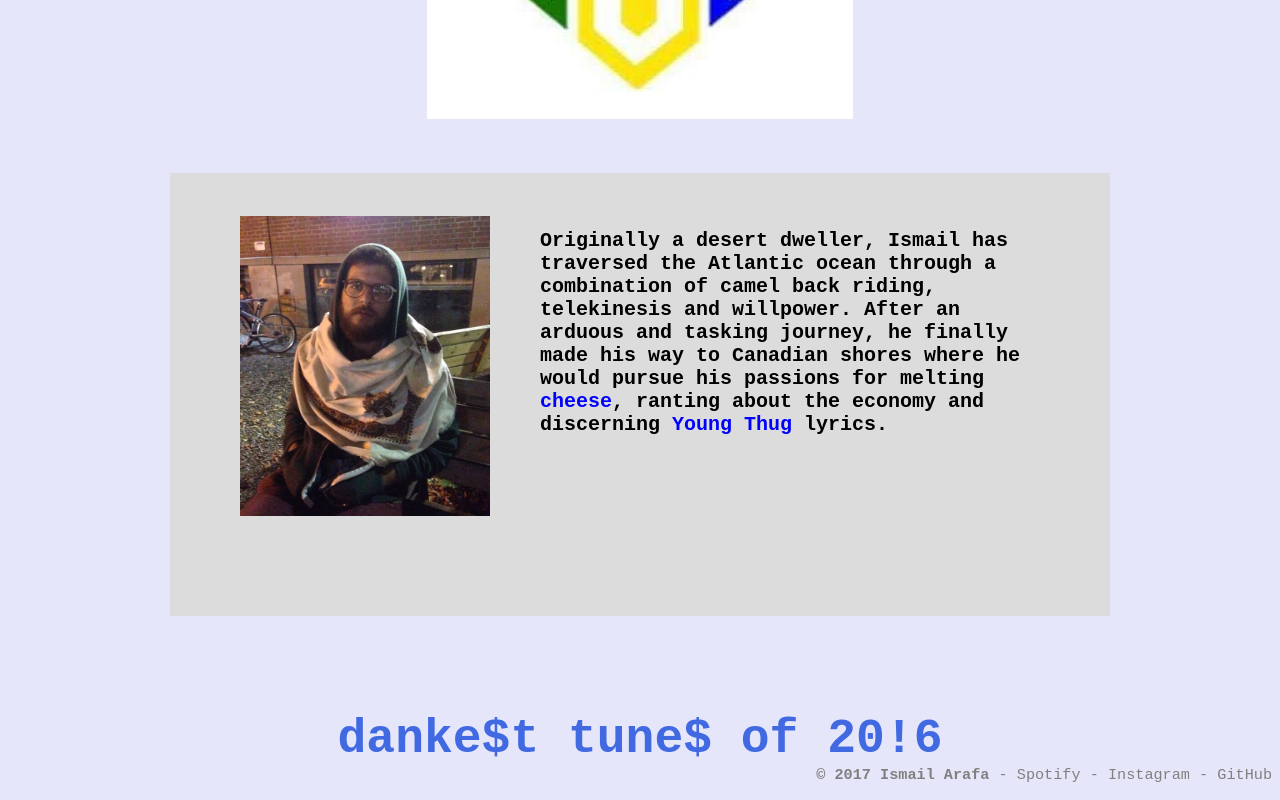
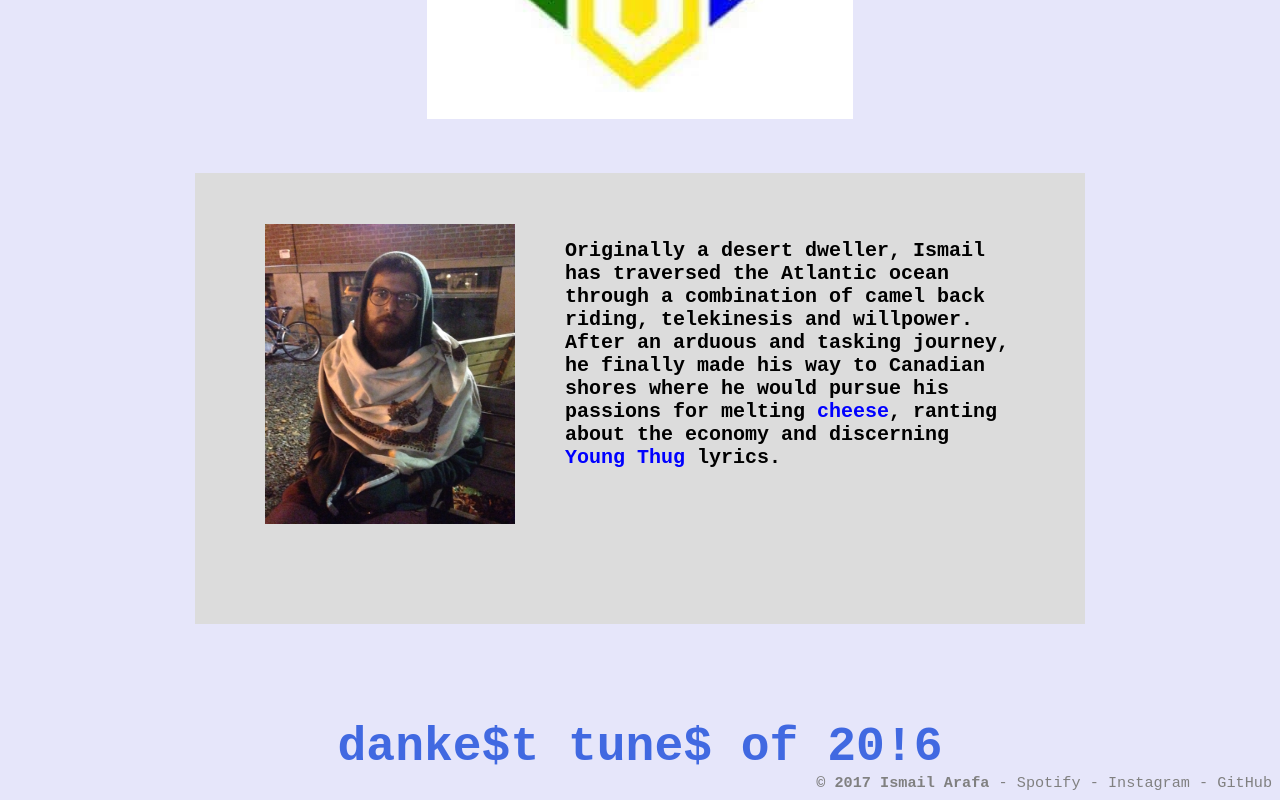
Before and after one commit to ismailarafa/portfolio, a plain HTML site: page index.html in a window 1280 px wide. Shown: the part 598-1398 px from the top of the page. Drawn offline with Linux system fonts and the light colour scheme.

Commit message:
Fix sizes

```diff
--- a/index.html
+++ b/index.html
@@ -25,12 +25,12 @@
     </p>
    </div>
 
-   <div style="width: 800px; margin: 50px auto; padding: 70px; background-color: #DCDCDC">
+   <div style="width: 750px; margin: 50px auto; padding: 70px; background-color: #DCDCDC">
    <p>
-     <blockquote style="font-family: courier new; font-size: 20px; margin: -30px 0px 0px 300px;">
+     <blockquote style="font-family: courier new; font-size: 20px; margin: -20px 0px 0px 300px;">
      <strong>Originally a desert dweller, Ismail has traversed the Atlantic ocean through a combination of camel back riding, telekinesis and willpower. After an arduous and tasking journey, he finally made his way to Canadian shores where he would pursue his passions for melting <a href="images/raclette.gif" target="_blank" style="text-decoration: none; color: blue;">cheese</a>, ranting about the economy and discerning <a href="https://youtu.be/SVGdUasknWg?t=8" target="_blank" style="text-decoration: none; color: blue;">Young Thug</a> lyrics.</strong>
    </blockquote>
-     <img src="images/me.JPEG" style=" margin: -220px 0px 10px 0px; float: center" width= "250" height="300" alt="dweller">
+     <img src="images/me.JPEG" style=" margin: -245px 0px 10px 0px; float: center" width= "250" height="300" alt="dweller">
    </p>
  </div>
 
```
